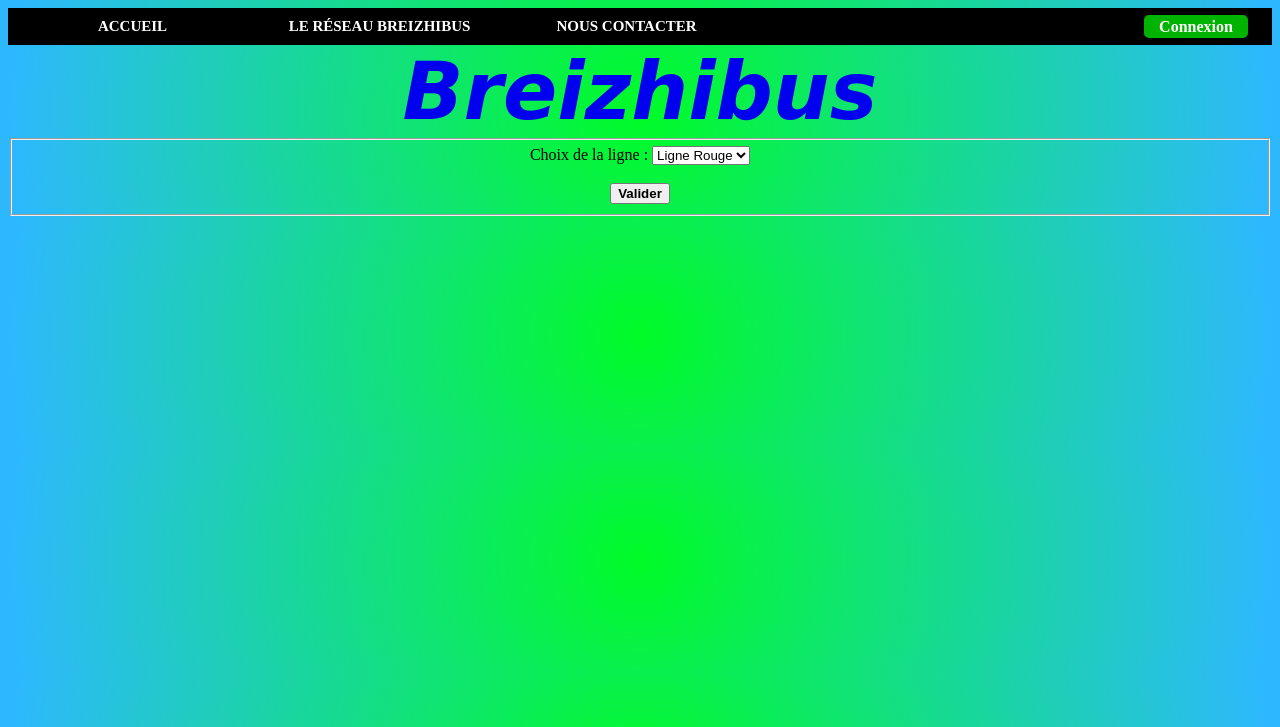
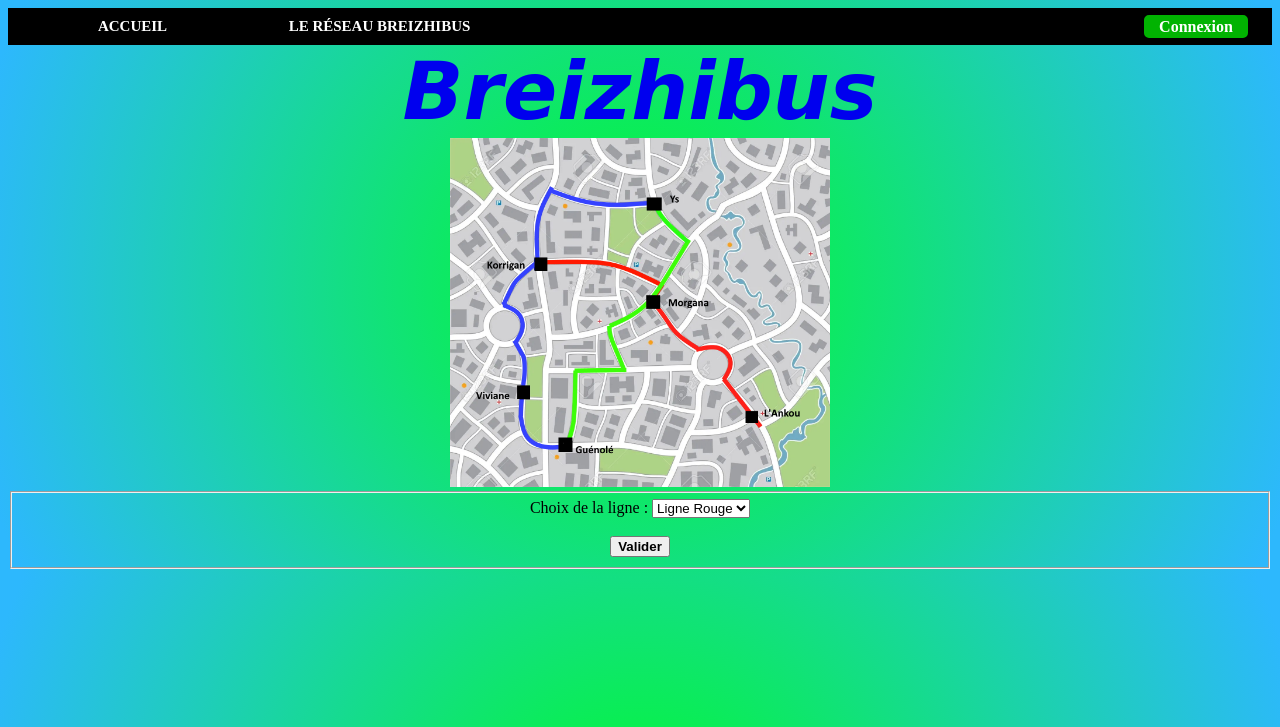
Before and after one commit to CassiaFa/Breizhibus, a Flask app: page / in a window 1280 px wide. Shown: the top 727 px of the page. Run offline with Flask 2, Linux system fonts and the light colour scheme; data comes from the database, SQL or seed files in the repository; data that the repository does not hold is empty.

Commit message:
Last update application

```diff
--- a/Gestion_breizhibus/static/style.css
+++ b/Gestion_breizhibus/static/style.css
@@ -83,3 +83,8 @@ header.page-header > h1 {
 #titre:visited {
     color: white;
 }
+
+#reseau {
+    width: 30%;
+    height: 30%;
+}
--- a/Gestion_breizhibus/templates/base.html
+++ b/Gestion_breizhibus/templates/base.html
@@ -17,7 +17,6 @@
                     <ul id="menu">
                         <li class="menu_item"><a href="{{url_for('index')}}" class="bouton_menu">Accueil</a></li>
                         <li class="menu_item"><a href="#reseau" class="bouton_menu">Le réseau Breizhibus</a></li>
-                        <li class="menu_item"><a href="" class="bouton_menu">Nous Contacter</a></li>
                     </ul>
                     {% block connexion %}{% endblock %}
                 </div>
--- a/Gestion_breizhibus/templates/gestion.html
+++ b/Gestion_breizhibus/templates/gestion.html
@@ -24,7 +24,7 @@
                     <th>Immatriculation bus</th>
                     <th>Nombre de place</th>
                     <th>Ligne</th>
-                    <th></th>
+                    <!-- <th></th> -->
                 </tr>
                 {% for b in bus %}
                     <tr>
@@ -36,7 +36,7 @@
                                 <td class="ctr">{{ i.nom }}</td>
                             {% endif %}
                         {% endfor %}
-                        <td class="ctr"><span class="material-icons">edit_note</span></td>
+                        <!-- <td class="ctr"><span class="material-icons">edit_note</span></td> -->
                     </tr>
                 {% endfor %}
             </table>
--- a/Gestion_breizhibus/templates/index.html
+++ b/Gestion_breizhibus/templates/index.html
@@ -9,7 +9,8 @@
 {% endblock %}
 
 {% block content %}
-  <div id="reseau">
+  <div>
+    <img src="../static/reseau_bus.png" alt="" id="reseau">
   </div>
 
   <div id="info">
--- a/Gestion_breizhibus/templates/index_choisi.html
+++ b/Gestion_breizhibus/templates/index_choisi.html
@@ -1,6 +1,10 @@
 {% extends 'base.html' %}
 
 {% block title %}Acceuil{% endblock %}
+
+{% block links %}
+    <link rel="stylesheet" href="{{ url_for('static', filename='style_tb.css') }}">
+{% endblock %}
 
 {% block connexion %}
   <div id="connexion_button">
```
Also changed, not shown: Gestion_breizhibus/static/reseau_bus.png (added).
